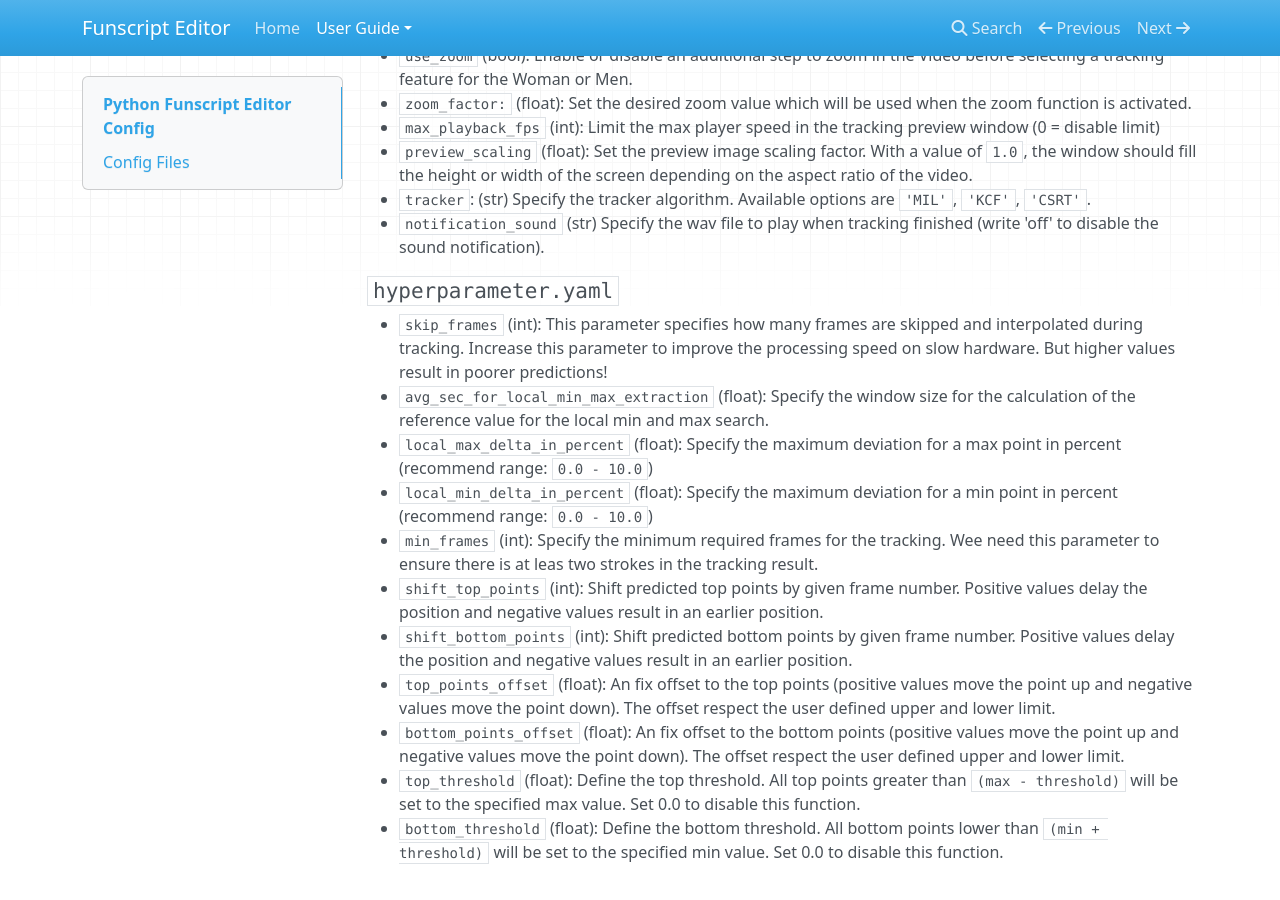
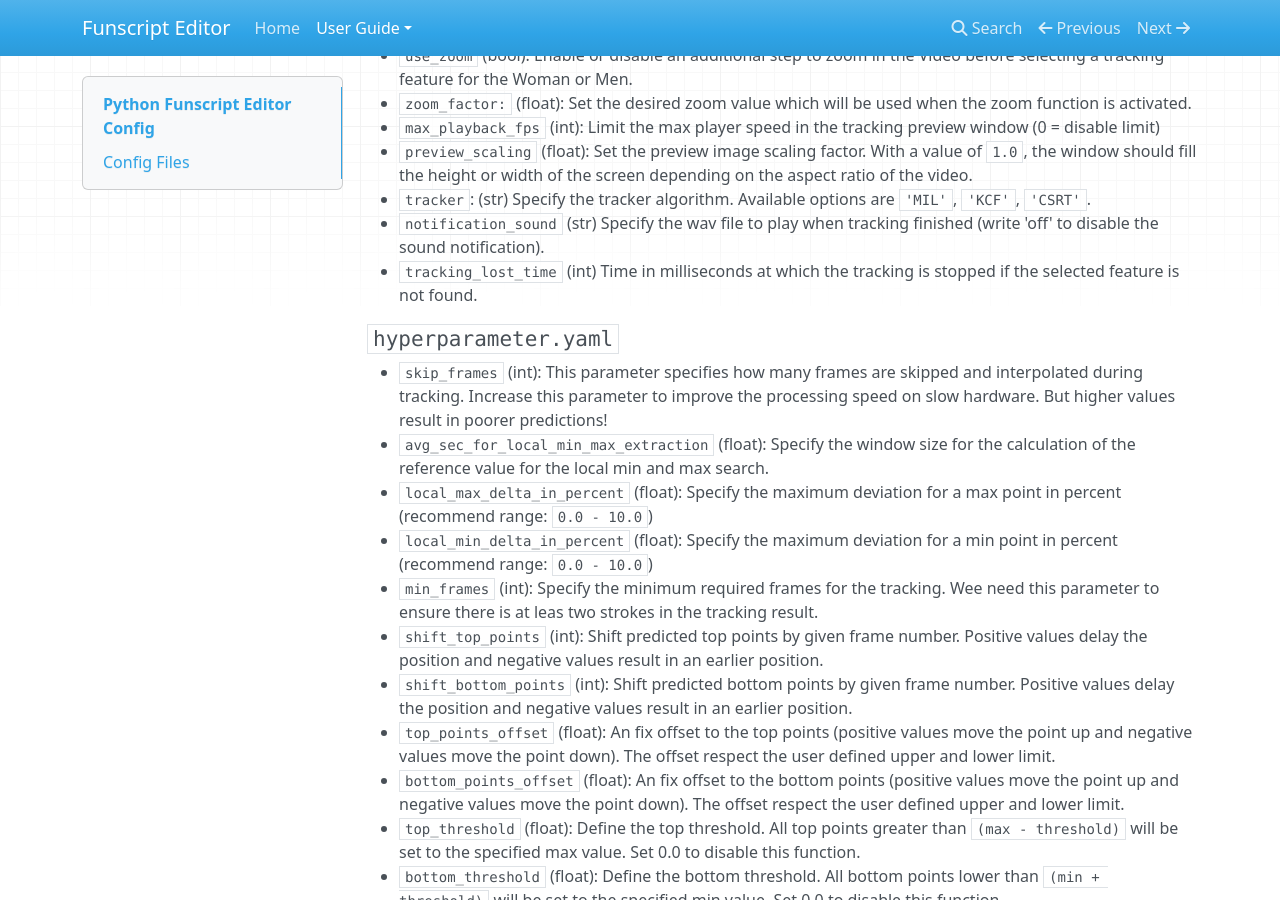
Before and after one commit to michael-mueller-git/Python-Funscript-Editor, an MkDocs documentation site: the page built from docs/app/docs/user-guide/config.md, in a window 1280 px wide and 900 px high, scrolled down 617 px. Built offline with MkDocs 1.6.1, drawn with Linux system fonts in a browser that asks for light colours; nearby versions of some CDN libraries.

Commit message:
update docs

```diff
--- a/docs/app/docs/user-guide/config.md
+++ b/docs/app/docs/user-guide/config.md
@@ -26,6 +26,7 @@ Config Files:
 - `preview_scaling` (float): Set the preview image scaling factor. With a value of `1.0`, the window should fill the height or width of the screen depending on the aspect ratio of the video.
 - `tracker`: (str) Specify the tracker algorithm. Available options are `'MIL'`, `'KCF'`, `'CSRT'`.
 - `notification_sound` (str) Specify the wav file to play when tracking finished (write 'off' to disable the sound notification).
+- `tracking_lost_time` (int) Time in milliseconds at which the tracking is stopped if the selected feature is not found.
 
 #### `hyperparameter.yaml`
 
```
